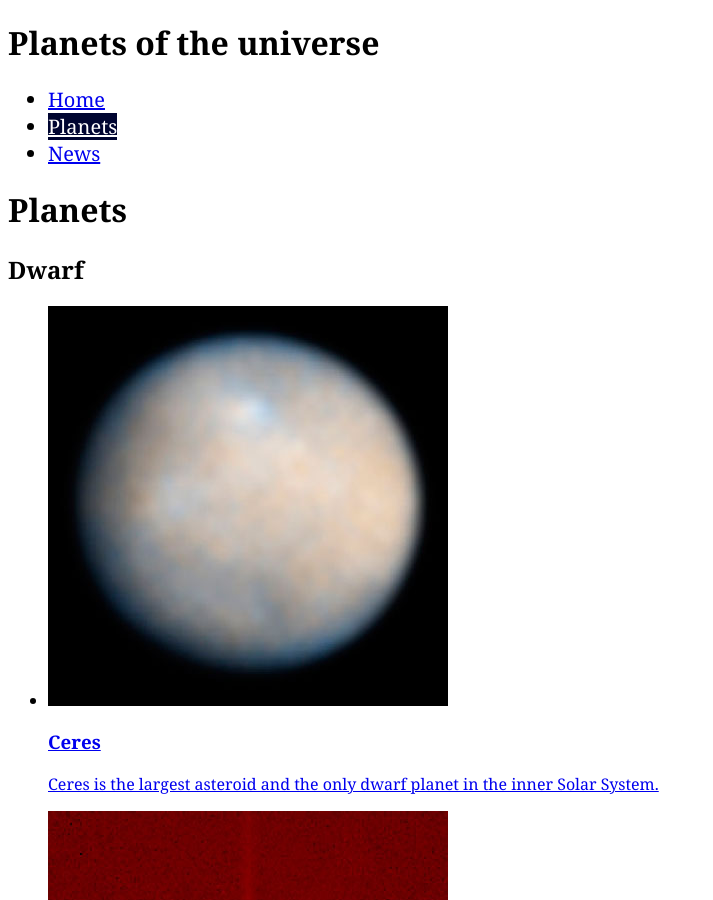
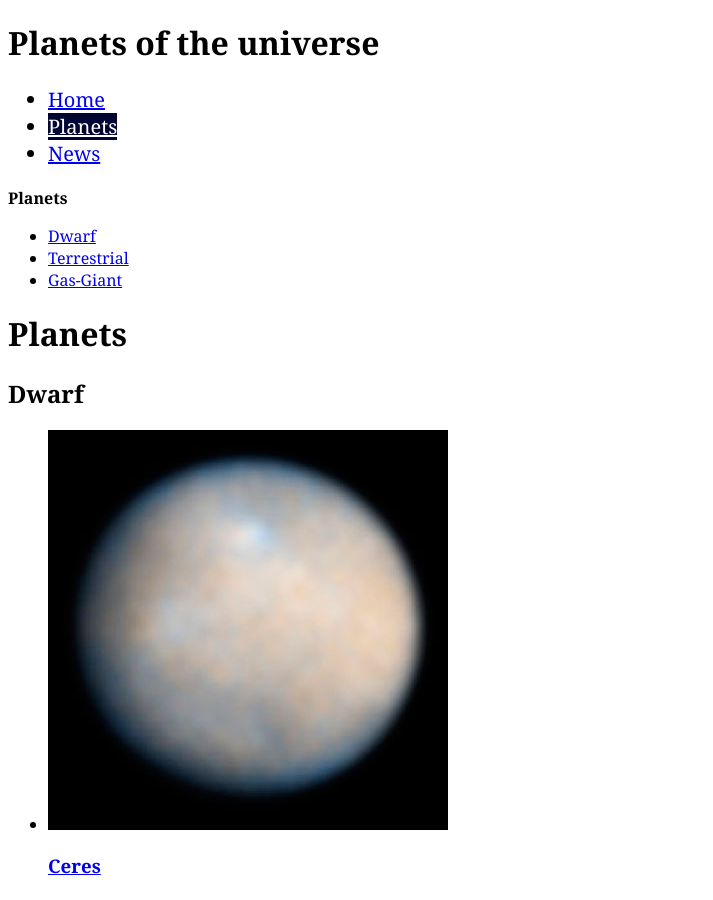
Before and after one commit to colorlessenergy/planets-of-the-universe, a Jekyll site: the page built from planets/index.html, in a window 1280 px wide and 900 px high. Shown: the whole window, without its empty margins (0-713 px from the left). Built offline with Jekyll 4.4.1, drawn with Linux system fonts in a browser that asks for light colours.

Commit message:
added page navigation to the planets

```diff
--- a/_layouts/planet.html
+++ b/_layouts/planet.html
@@ -1,5 +1,5 @@
 ---
-layout: default
+layout: planets
 ---
 <h1>{{page.title}}</h1>
 
--- a/_layouts/planets.html
+++ b/_layouts/planets.html
@@ -3,5 +3,13 @@ layout: default
 ---
 
 <strong>Planets</strong>
-
+<nav>
+  <ul>
+    {% for planet in site.data.planet-types %}
+    <li>
+      <a href="{{site.baseurl}}/planets/{{planet.folder}}" class="{% if page.url contains planet.folder %} current {% endif %}">{{planet.title}}</a>
+    </li>
+    {% endfor %}
+  </ul>
+</nav>
 {{content}}
--- a/planets/dwarf/index.html
+++ b/planets/dwarf/index.html
@@ -1,5 +1,5 @@
 ---
-layout: default
+layout: planets
 ---
 
 <h1>Dwarf</h1>
--- a/planets/gas-giant/index.html
+++ b/planets/gas-giant/index.html
@@ -1,5 +1,5 @@
 ---
-layout: default
+layout: planets
 ---
 
 <h1>Gas Giant</h1>
--- a/planets/index.html
+++ b/planets/index.html
@@ -1,5 +1,5 @@
 ---
-layout: default
+layout: planets
 ---
 
 <h1>Planets</h1>
--- a/planets/terrestrial/index.html
+++ b/planets/terrestrial/index.html
@@ -1,5 +1,5 @@
 ---
-layout: default
+layout: planets
 ---
 
 <h1>Terrestrial</h1>
```
